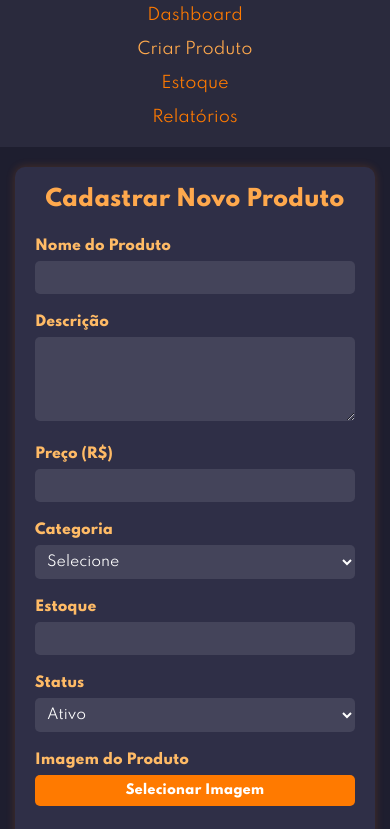
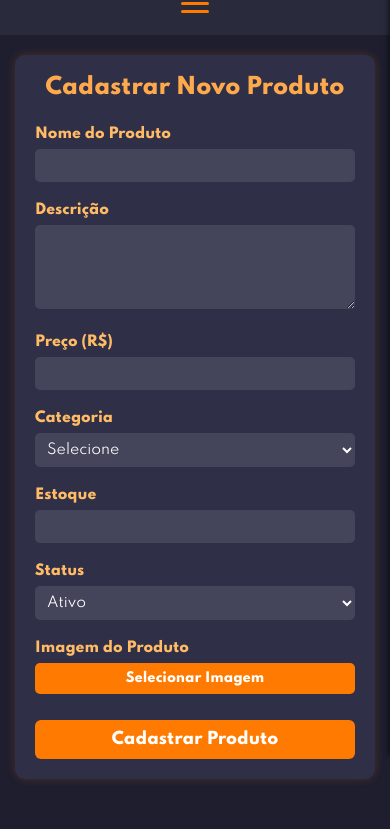
Before and after one commit to Haelyton/ProjetoDesafioIntegrador, a website: page FrontEnd/create.html in a window 390 px wide. Shown: the part 104-933 px from the top of the page. After the commit the page ends 903 px from the top, so only its background shows below. Drawn offline with Linux system fonts and the light colour scheme.

Commit message:
MBA-20-telaCriarProdutos<Adicionado a funcionalidade de responsividade hamburguer na navbar>

```diff
--- a/FrontEnd/assets/CSS/create.css
+++ b/FrontEnd/assets/CSS/create.css
@@ -203,3 +203,80 @@ button[type="submit"]:hover {
       font-size: 13px;
     }
   }
+
+#menu-toggle {
+    display: none;
+    flex-direction: column;
+    justify-content: space-around;
+    width: 28px;
+    height: 24px;
+    background: transparent;
+    border: none;
+    cursor: pointer;
+    padding: 0;
+    z-index: 10;
+  }
+
+  #menu-toggle:focus {
+    outline: 2px solid #ff7a00;
+  }
+
+  .bar {
+    width: 100%;
+    height: 3px;
+    background-color: #ff7a00;
+    border-radius: 2px;
+    transition: all 0.3s;
+  }
+
+  @media (max-width: 768px) {
+    #navbar {
+      position: fixed;
+      top: 70px;
+      right: 0;
+      background-color: #2a2a3d;
+      width: 200px;
+      height: calc(100vh - 70px);
+      flex-direction: column;
+      gap: 0;
+      padding-top: 20px;
+      transform: translateX(100%);
+      transition: transform 0.3s ease-in-out;
+      box-shadow: -2px 0 5px rgba(0,0,0,0.5);
+    }
+
+    #navbar.show {
+      transform: translateX(0);
+    }
+
+    #navbar li {
+      margin: 15px 0;
+      padding-left: 20px;
+    }
+
+    #navbar li a {
+      font-size: 18px;
+      display: block;
+      width: 100%;
+    }
+
+    #menu-toggle {
+      display: flex;
+    }
+
+    #header {
+      padding: 20px 20px;
+    }
+  }
+
+  #menu-toggle.active .bar:nth-child(1) {
+    transform: rotate(45deg) translate(5px, 5px);
+  }
+
+  #menu-toggle.active .bar:nth-child(2) {
+    opacity: 0;
+  }
+
+  #menu-toggle.active .bar:nth-child(3) {
+    transform: rotate(-45deg) translate(5px, -5px);
+  }
--- a/FrontEnd/create.html
+++ b/FrontEnd/create.html
@@ -9,6 +9,12 @@
 <body>
   <header id="header">
     <a href="#"><img src="assets/img/image-removebg-preview.png" class="logo" alt="Logo da empresa" /></a>
+    <button id="menu-toggle" aria-label="Abrir menu" aria-expanded="false">
+        <span class="bar"></span>
+        <span class="bar"></span>
+        <span class="bar"></span>
+      </button>
+
       <nav>
         <ul id="navbar">
           <li><a href="index.html">Dashboard</a></li>
```
Also changed, not shown: FrontEnd/assets/JavaScript/create.js (+11 -0 lines). Lines whose indentation alone changed are shown as unchanged.
